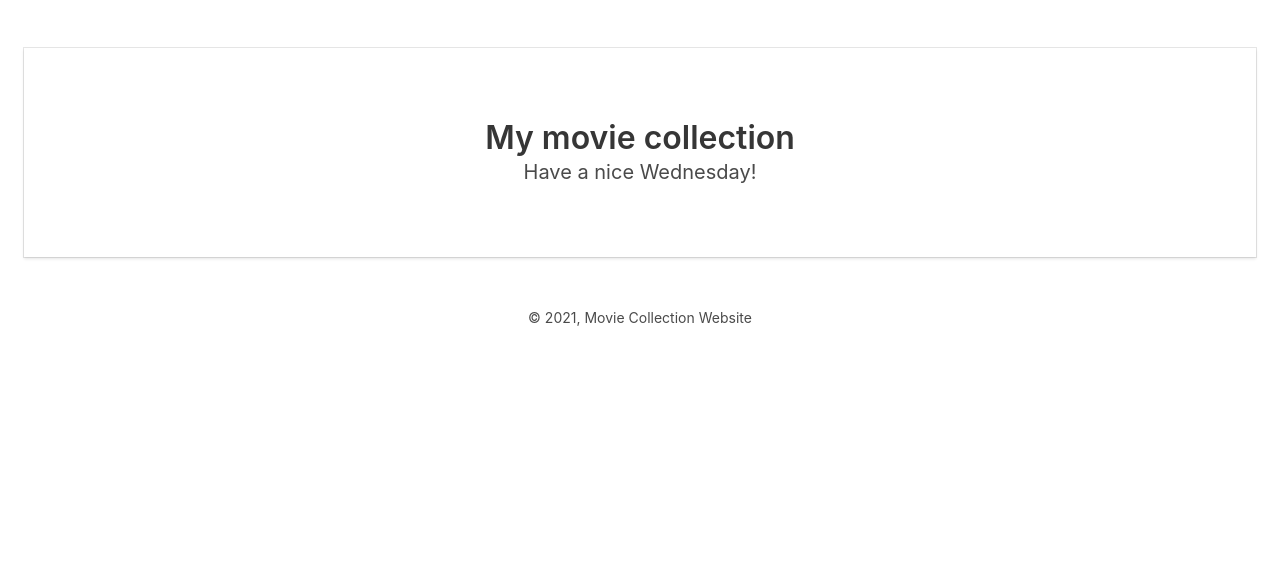
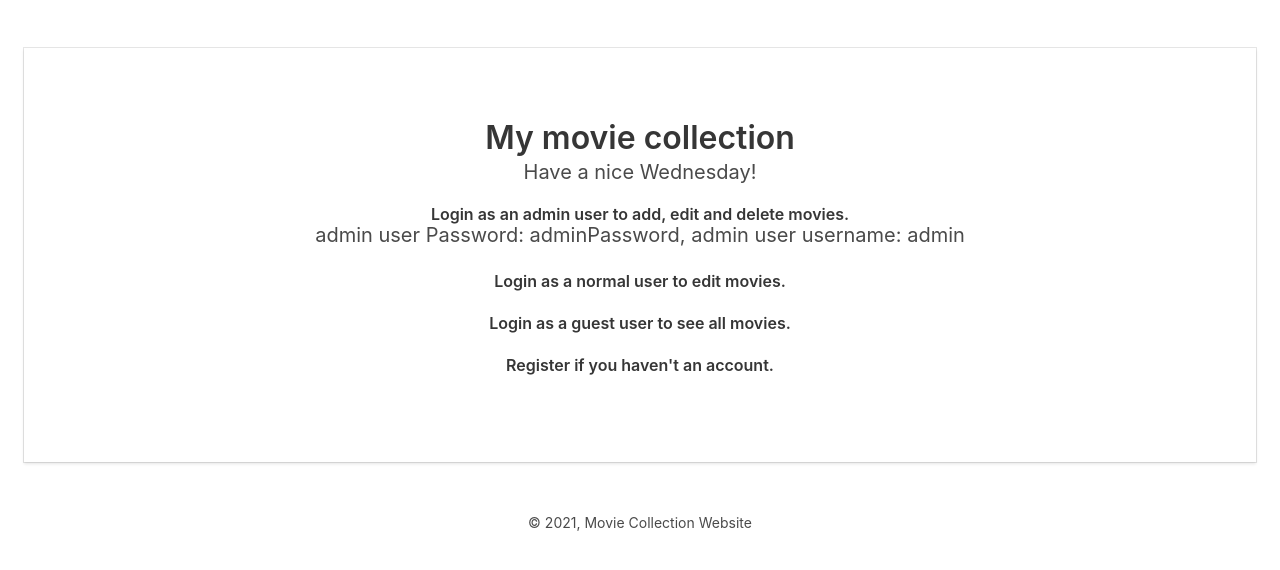
Before and after one commit to amd-nsr/Flask-Movies, a Flask app: page / in a window 1280 px wide. Shown: the part 68-638 px from the top of the page. Run offline with Flask 2, Linux system fonts and the light colour scheme; parts of the project's set-up code (start-up, migrations or seed data) failed here and were passed over; some libraries are stand-ins or nearby versions.

Commit message:
final tuning

```diff
--- a/templates/home.html
+++ b/templates/home.html
@@ -7,6 +7,17 @@
       <div class="container has-text-centered">
         <h1 class="title">My movie collection</h1>
         <p class="subtitle">Have a nice {{ day }}!</p>
+
+        <div>
+            <h6 class="title"> Login as an admin user to add, edit and delete movies.
+              <p class="subtitle"> admin user Password: adminPassword, admin user username: admin</p>
+            </h6>
+
+            <h6 class="title"> Login as a normal user to edit movies.</h6>
+            <h6 class="title"> Login as a guest user to see all movies.</h6>
+            <h6 class="title"> Register if you haven't an account.</h6>
+        </div>
+
       </div>
     </div>
   </section>
--- a/wsgi.py
+++ b/wsgi.py
@@ -1,4 +1,4 @@
-from main import app, create_app
+from main import create_app
 
 if __name__ == "__main__":
     app = create_app()
```
